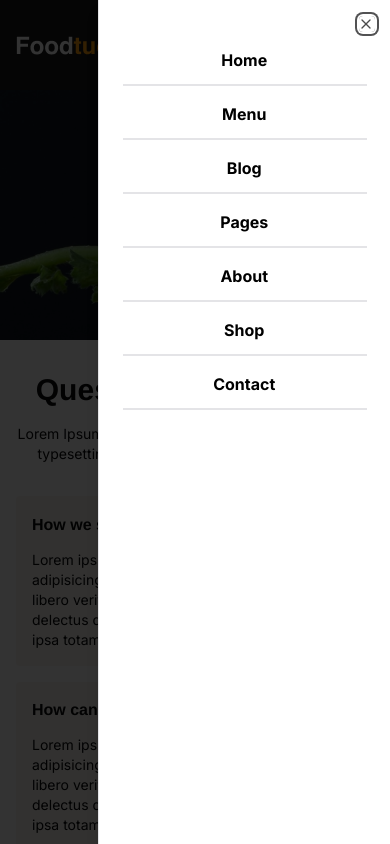
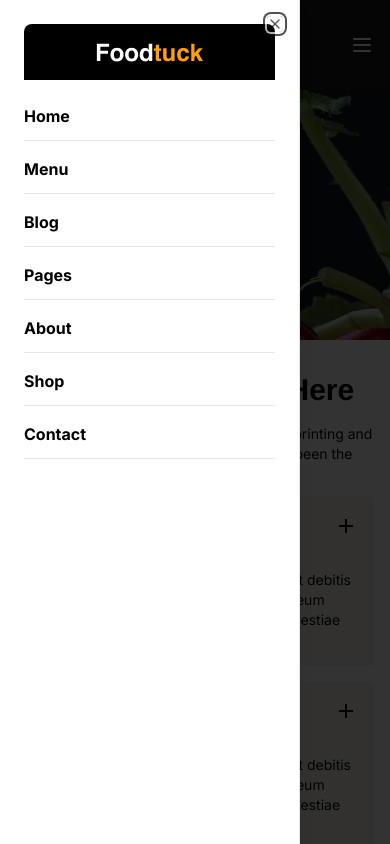
Before and after one commit to saadraza62186/FoodTuck-Restraunt-NextJS, a Next.js app: page /faq in a window 390 px wide. Both pictures are taken after a click on the button 362 px from the left and 45 px from the top of the page. Shown: the top 844 px of the page. Built offline with nearby package versions, Linux system fonts and the light colour scheme.

Commit message:
added link

```diff
--- a/src/app/components/MobileNavbar.tsx
+++ b/src/app/components/MobileNavbar.tsx
@@ -1,56 +1,78 @@
-'use client';
-import Image from 'next/image';
-import Link from 'next/link';
-import React from 'react';
+"use client";
+import Link from "next/link";
 import {
   Sheet,
   SheetContent,
-  SheetDescription,
   SheetHeader,
-  SheetTitle,
   SheetTrigger,
 } from "@/components/ui/sheet";
-import MenuIcon from '@mui/icons-material/Menu';
+import { Menu } from "lucide-react";
+import Image from "next/image";
 
 const MobileNavbar = () => {
   return (
     <div>
       <Sheet>
         {/* Trigger Icon */}
-        <SheetTrigger>
-          <MenuIcon className="text-white cursor-pointer" />
+        <SheetTrigger className="flex items-center justify-center">
+          <Menu className="h-6 w-6 text-white cursor-pointer" />
         </SheetTrigger>
 
         {/* Drawer Content */}
-        <SheetContent className="bg-white text-black">
-          <SheetHeader>
-            <SheetDescription>
+        <SheetContent side="left" className="bg-white w-[300px]">
+          <SheetHeader className="mb-4">
+            <div className="h-14 flex items-center bg-black justify-center rounded-tl-lg rounded-tr-lg">
+              {/* You can add your logo here */}
+              <Image
+                src="/Foodtuck.png"
+                alt="Foodtuck"
+                width={109}
+                height={32}
+                quality={100}
+                placeholder="empty"
+                className="w-auto h-auto 2xl:w-full 2xl:h-[30px]"
+              />
+            </div>
+          </SheetHeader>
+
           {/* Menu Links */}
-              <div className="flex flex-col text-black gap-4 text-base font-bold mt-6">
-                <Link href="/">
-                  <div className="cursor-pointer hover:text-yellow-500 border-b-2 pb-3">Home</div>
+          <div className="flex flex-col text-black gap-4 text-base font-bold mt-6 ">
+            <Link href="/" className="w-full">
+              <div className="cursor-pointer hover:text-yellow-500 border-b border-gray-200 pb-3 text-black">
+                Home
+              </div>
             </Link>
-                <Link href="/menu">
-                  <div className="cursor-pointer hover:text-yellow-500 border-b-2 pb-3">Menu</div>
+            <Link href="/menu" className="w-full">
+              <div className="cursor-pointer hover:text-yellow-500 border-b border-gray-200 pb-3 text-black">
+                Menu
+              </div>
             </Link>
-                <Link href="/blog">
-                  <div className="cursor-pointer hover:text-yellow-500 border-b-2 pb-3">Blog</div>
+            <Link href="/blog" className="w-full">
+              <div className="cursor-pointer hover:text-yellow-500 border-b border-gray-200 pb-3 text-black">
+                Blog
+              </div>
             </Link>
-                <Link href="/pages">
-                  <div className="cursor-pointer hover:text-yellow-500 border-b-2 pb-3">Pages</div>
+            <Link href="/pages" className="w-full">
+              <div className="cursor-pointer hover:text-yellow-500 border-b border-gray-200 pb-3 text-black">
+                Pages
+              </div>
             </Link>
-                <Link href="/about">
-                  <div className="cursor-pointer hover:text-yellow-500 border-b-2 pb-3">About</div>
+            <Link href="/about" className="w-full">
+              <div className="cursor-pointer hover:text-yellow-500 border-b border-gray-200 pb-3 text-black">
+                About
+              </div>
             </Link>
-                <Link href="/shop">
-                  <div className="cursor-pointer hover:text-yellow-500 border-b-2 pb-3">Shop</div>
+            <Link href="/shop" className="w-full">
+              <div className="cursor-pointer hover:text-yellow-500 border-b border-gray-200 pb-3 text-black">
+                Shop
+              </div>
             </Link>
-                <Link href="/contact">
-                  <div className="cursor-pointer hover:text-yellow-500 border-b-2 pb-3">Contact</div>
+            <Link href="/contact" className="w-full">
+              <div className="cursor-pointer hover:text-yellow-500 border-b border-gray-200 pb-3 text-black">
+                Contact
+              </div>
             </Link>
           </div>
-            </SheetDescription>
-          </SheetHeader>
         </SheetContent>
       </Sheet>
     </div>
```
Also changed, not shown: src/app/components/Navbar.tsx (+36 -36 lines). Lines whose indentation alone changed are shown as unchanged.
